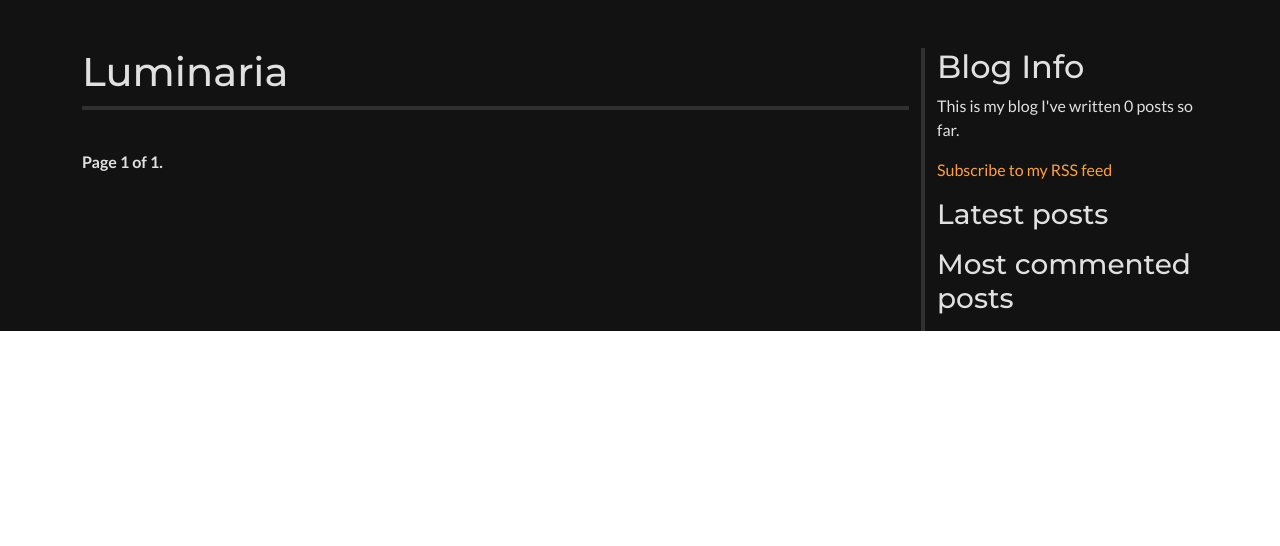
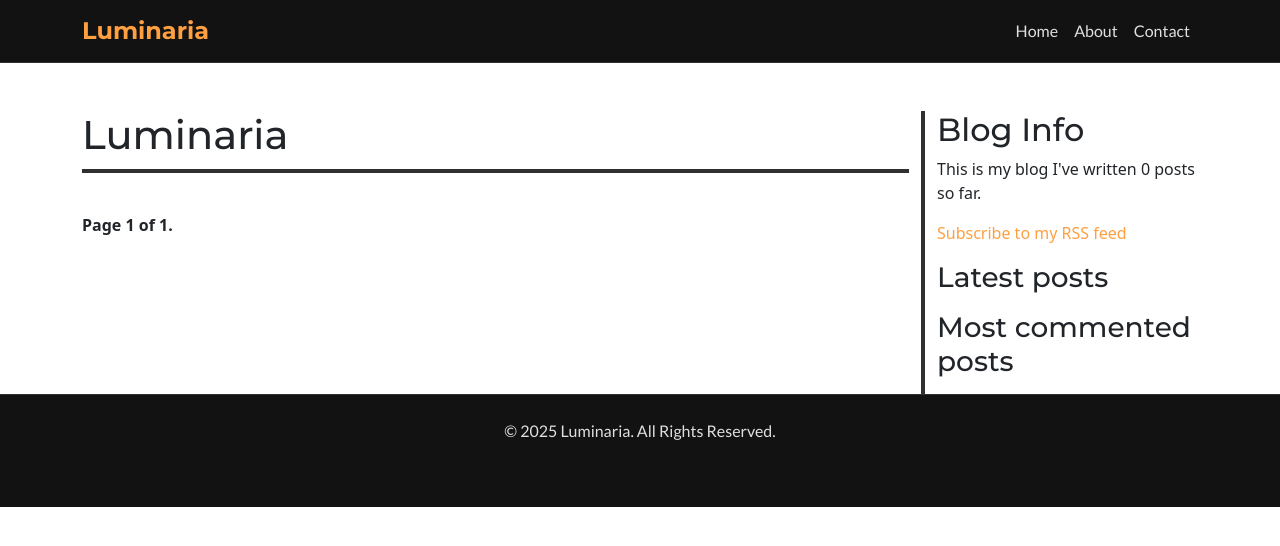
Before and after one commit to Iam-samyog/Luminaria-, a Django app: page /blog/ in a window 1280 px wide. Shown: the top 546 px of the page. Run offline with Django 5.2, Linux system fonts and the light colour scheme; data that the repository does not hold is empty; parts of the project's set-up code (start-up, migrations or seed data) failed here and were passed over; some libraries are stand-ins or nearby versions.

Commit message:
Addded navbar

```diff
--- a/Luminaria/blog/static/blog/css/style.css
+++ b/Luminaria/blog/static/blog/css/style.css
@@ -70,6 +70,31 @@ p.date {
 }
 
 /* forms */
+.navbar a.nav-link:hover {
+    color: #ff856f !important;
+    transition: color 0.3s ease;
+}
+
+.hero {
+    background: url('/static/images/hero.jpg') center center / cover no-repeat;
+    position: relative;
+    text-shadow: 2px 2px 10px black;
+}
+
+.hero h1 {
+    color: #FFFFFF;
+    margin-bottom: 20px;
+}
+
+.hero p {
+    color: #E0E0E0;
+}
+
+.hero .btn:hover {
+    background: #ff856f;
+    transform: translateY(-3px);
+    transition: all 0.3s ease;
+}
 
 label {
     float:left;
--- a/Luminaria/blog/templates/blog/base.html
+++ b/Luminaria/blog/templates/blog/base.html
@@ -8,9 +8,15 @@
 
     <link rel="stylesheet" href="{% static 'blog/css/style.css' %}" />
     <link rel="stylesheet" href="{% static 'blog/css/bootstrap.min.css' %}" />
+      <link rel="preconnect" href="https://fonts.googleapis.com">
+
   </head>
   <body>
-    <div class="body-color ">
+ {% include "blog/post/includes/navbar.html" %}
+
+
+
+</section>
       <div class="container">
         <div class="row pt-5">
           <div id="content" class="col-md-9 borderight ">
@@ -40,6 +46,18 @@
         </div>
       </div>
     </div>
+    <footer class="py-4" style="background: #121212; color: #E0E0E0; border-top: 1px solid #303030">
+  <div class="container text-center">
+    <p style="font-family:'Lato', sans-serif; margin-bottom: 0">
+      &copy; {{ now.year|default:'2025' }} Luminaria. All Rights Reserved.
+    </p>
+    <div class="social mt-3">
+      <a href="#" style="color: #ff6f61; margin: 0 10px;"><i class="fab fa-facebook-f"></i></a>
+      <a href="#" style="color: #ff6f61; margin: 0 10px;"><i class="fab fa-twitter"></i></a>
+      <a href="#" style="color: #ff6f61; margin: 0 10px;"><i class="fab fa-instagram"></i></a>
+    </div>
+  </div>
+</footer>
     <script src="{% static 'blog/js/bootstrap.min.js' %}"></script>
     <script src="{% static 'blog/js/script.js' %}"></script>
   </body>
--- /dev/null
+++ b/Luminaria/blog/templates/blog/post/includes/navbar.html
@@ -0,0 +1,30 @@
+{% load static %}
+<nav class="navbar navbar-expand-lg navbar-dark" style="background: #121212; border-bottom: 1px solid #303030">
+  <div class="container">
+    <a class="navbar-brand" href="#" style="color: #ff9f40; font-weight:bold; font-size:1.5rem; font-family:'Montserrat', sans-serif">
+      Luminaria
+    </a>
+    <button class="navbar-toggler" type="button" data-bs-toggle="collapse" data-bs-target="#navbarNav">
+      <span class="navbar-toggler-icon" style="filter: invert(1) brightness(2);"></span>
+    </button>
+    <div class="collapse navbar-collapse" id="navbarNav">
+      <ul class="navbar-nav ms-auto">
+        <li class="nav-item">
+          <a class="nav-link" aria-current="page" href="#" style="color: #E0E0E0; font-family:'Lato', sans-serif">
+            Home
+          </a>
+        </li>
+        <li class="nav-item">
+          <a class="nav-link" href="#" style="color: #E0E0E0; font-family:'Lato', sans-serif">
+            About
+          </a>
+        </li>
+        <li class="nav-item">
+          <a class="nav-link" href="#" style="color: #E0E0E0; font-family:'Lato', sans-serif">
+            Contact
+          </a>
+        </li>
+      </ul>
+    </div>
+  </div>
+</nav>
```
Also changed, not shown: Luminaria/blog/templates/blog/post/includes/hero.html (added, +13 -0 lines), Luminaria/blog/templates/blog/post/includes/footer.html (added).
